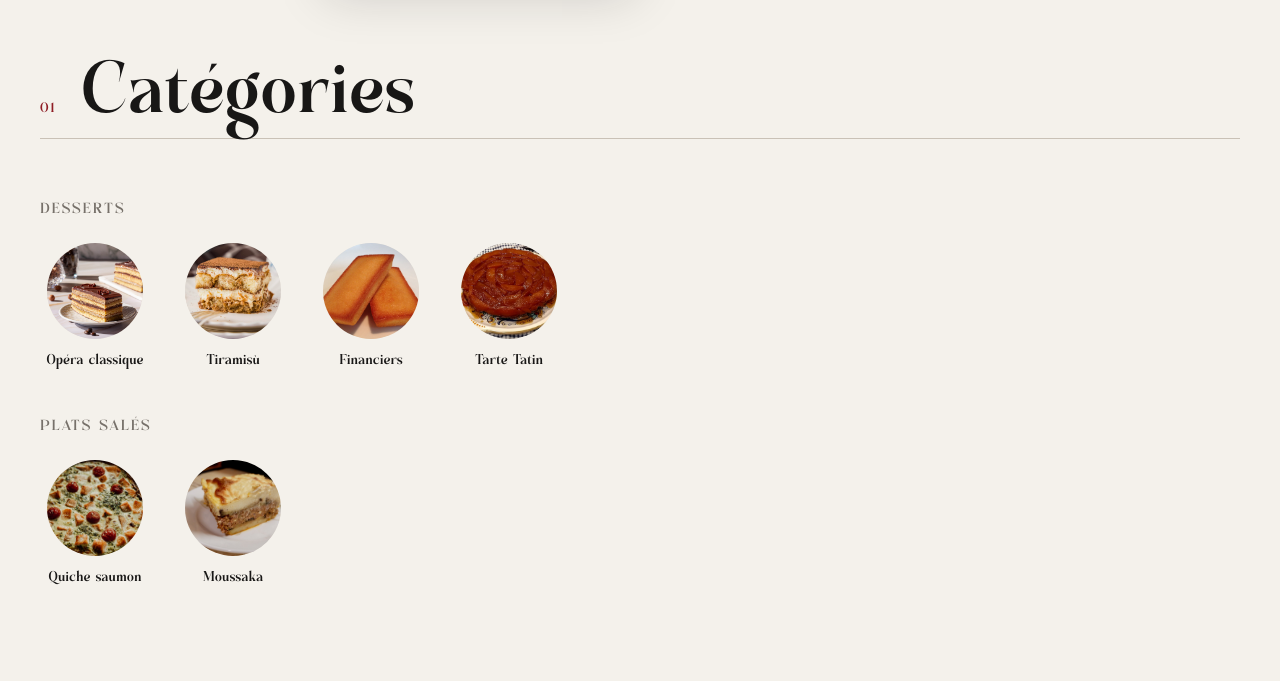
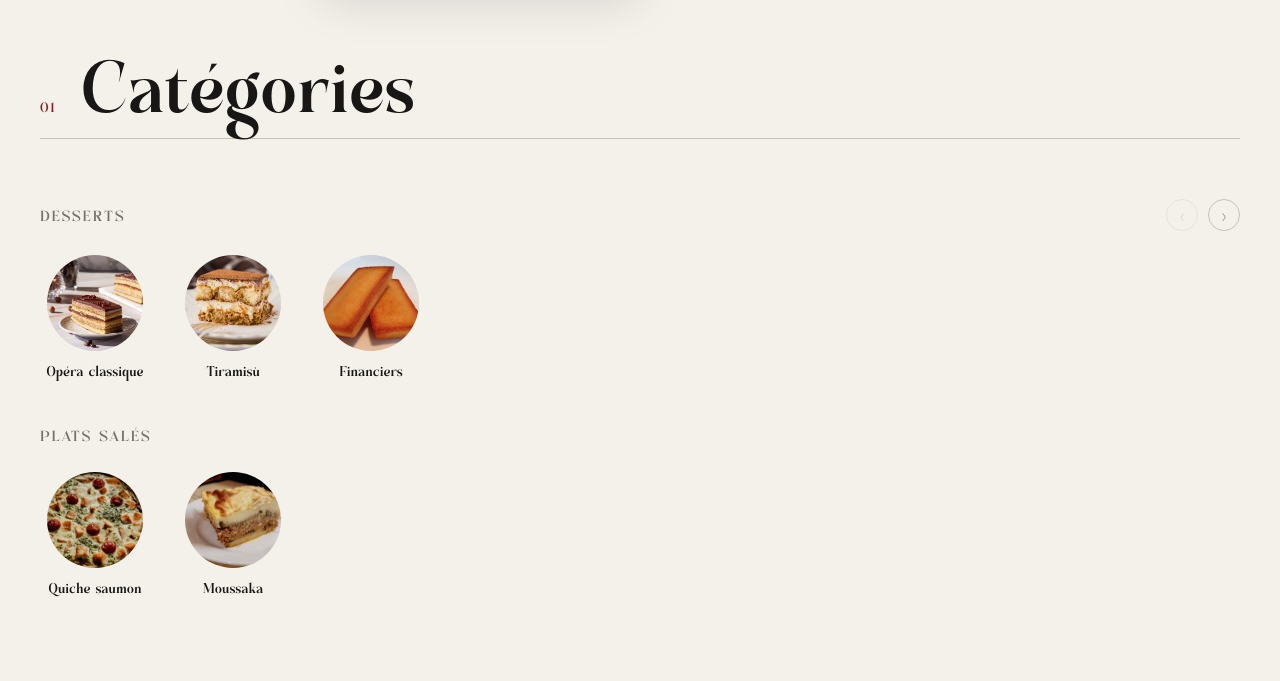
Before and after one commit to cactusDevelop/recettes, a plain HTML site: page index.html in a window 1280 px wide. Shown: the part 645-1326 px from the top of the page. Drawn offline with Linux system fonts and the light colour scheme; a web font is replaced by a local one.

Commit message:
Turn category rows into horizontal sliders
Each category row is now a scroll-snap slider with prev/next arrow
buttons (categories.js) instead of a wrapping thumbnail list. Arrows
only appear when a row actually overflows its viewport, so the
2-item "Plats salés" row stays static while "Desserts" scrolls.

Fixed a bug along the way: the nav buttons' `hidden` attribute was
being overridden by the `.category-row-nav { display: flex }` rule
(equal specificity, author style wins over the UA stylesheet), so
disabled arrows were showing on rows with nothing to scroll.

```diff
--- /dev/null
+++ b/categories.js
@@ -0,0 +1,77 @@
+/* =========================================================
+   SLIDER DE CATEGORIES (page d'accueil)
+   ========================================================= */
+
+function initCategorySlider(slider) {
+
+    const row = slider.closest(".category-row");
+    const nav = row.querySelector(".category-row-nav");
+    const prevBtn = nav.querySelector('[data-dir="-1"]');
+    const nextBtn = nav.querySelector('[data-dir="1"]');
+
+
+    function stepDistance() {
+
+        const thumbs = slider.querySelectorAll(".category-thumb");
+
+        if (thumbs.length < 2) {
+            return slider.clientWidth;
+        }
+
+        return (
+            thumbs[1].offsetLeft - thumbs[0].offsetLeft
+        ) * 2;
+    }
+
+
+    function update() {
+
+        const maxScroll =
+            slider.scrollWidth - slider.clientWidth;
+
+
+        if (maxScroll <= 1) {
+
+            nav.hidden = true;
+
+            return;
+        }
+
+
+        nav.hidden = false;
+
+        prevBtn.disabled = slider.scrollLeft <= 1;
+        nextBtn.disabled = slider.scrollLeft >= maxScroll - 1;
+    }
+
+
+    prevBtn.addEventListener("click", () => {
+
+        slider.scrollBy({
+            left: -stepDistance(),
+            behavior: "smooth"
+        });
+    });
+
+
+    nextBtn.addEventListener("click", () => {
+
+        slider.scrollBy({
+            left: stepDistance(),
+            behavior: "smooth"
+        });
+    });
+
+
+    slider.addEventListener("scroll", update);
+
+    window.addEventListener("resize", update);
+
+
+    update();
+}
+
+
+document
+    .querySelectorAll("[data-category-slider]")
+    .forEach(initCategorySlider);
--- a/index.html
+++ b/index.html
@@ -72,9 +72,15 @@
 
         <div class="category-row">
 
-            <h3 class="category-row-title">Desserts</h3>
+            <div class="category-row-header">
+                <h3 class="category-row-title">Desserts</h3>
+                <div class="category-row-nav" hidden>
+                    <button type="button" class="category-nav-btn" data-dir="-1" aria-label="Recettes précédentes">‹</button>
+                    <button type="button" class="category-nav-btn" data-dir="1" aria-label="Recettes suivantes">›</button>
+                </div>
+            </div>
 
-            <div class="category-thumbs">
+            <div class="category-thumbs" data-category-slider>
 
                 <a href="opera.html" class="category-thumb">
                     <span class="category-thumb-image">
@@ -110,9 +116,15 @@
 
         <div class="category-row">
 
-            <h3 class="category-row-title">Plats salés</h3>
+            <div class="category-row-header">
+                <h3 class="category-row-title">Plats salés</h3>
+                <div class="category-row-nav" hidden>
+                    <button type="button" class="category-nav-btn" data-dir="-1" aria-label="Recettes précédentes">‹</button>
+                    <button type="button" class="category-nav-btn" data-dir="1" aria-label="Recettes suivantes">›</button>
+                </div>
+            </div>
 
-            <div class="category-thumbs">
+            <div class="category-thumbs" data-category-slider>
 
                 <a href="quiche.html" class="category-thumb">
                     <span class="category-thumb-image">
@@ -253,5 +265,8 @@
     <p class="footer-tagline">Pâtisserie maison, recette par recette.</p>
 </footer>
 
+
+<script src="categories.js"></script>
+
 </body>
 </html>
--- a/style.css
+++ b/style.css
@@ -642,8 +642,17 @@ footer p {
     margin-bottom: 0;
 }
 
+.category-row-header {
+    display: flex;
+    align-items: baseline;
+    justify-content: space-between;
+    gap: 20px;
+
+    margin-bottom: 24px;
+}
+
 .category-row-title {
-    margin: 0 0 24px;
+    margin: 0;
 
     color: var(--muted);
 
@@ -654,14 +663,70 @@ footer p {
     text-transform: uppercase;
 }
 
+.category-row-nav {
+    display: flex;
+    gap: 10px;
+    flex-shrink: 0;
+}
+
+.category-row-nav[hidden] {
+    display: none;
+}
+
+.category-nav-btn {
+    display: flex;
+    align-items: center;
+    justify-content: center;
+
+    width: 32px;
+    height: 32px;
+
+    border: 1px solid var(--border);
+    border-radius: 50%;
+    background: none;
+
+    color: var(--text);
+    font-family: inherit;
+    font-size: 1.05rem;
+    line-height: 1;
+
+    cursor: pointer;
+    transition: border-color 0.2s ease, color 0.2s ease;
+}
+
+.category-nav-btn:hover:not(:disabled) {
+    border-color: var(--accent);
+    color: var(--accent);
+}
+
+.category-nav-btn:disabled {
+    opacity: 0.3;
+    cursor: default;
+}
+
 .category-thumbs {
     display: flex;
-    flex-wrap: wrap;
     gap: 28px;
+
+    max-width: 420px;
+
+    overflow-x: auto;
+    scroll-snap-type: x mandatory;
+    scroll-behavior: smooth;
+
+    padding-bottom: 4px;
+    margin-bottom: -4px;
+
+    scrollbar-width: none;
+}
+
+.category-thumbs::-webkit-scrollbar {
+    display: none;
 }
 
 .category-thumb {
     display: flex;
+    flex: 0 0 auto;
     flex-direction: column;
     align-items: center;
 
@@ -670,6 +735,8 @@ footer p {
     color: inherit;
     text-decoration: none;
     text-align: center;
+
+    scroll-snap-align: start;
 }
 
 .category-thumb-image {
```
